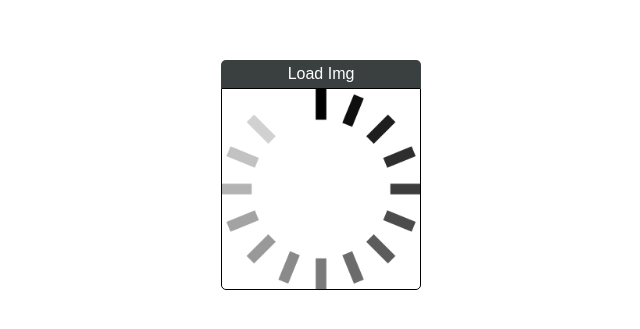
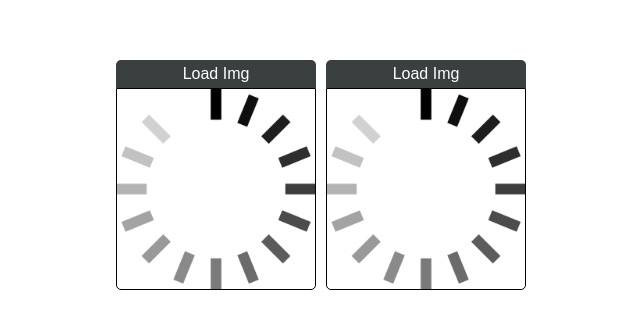
Before and after one commit to KostiantynPolishko2/CW12_ApiDog_20240530, a plain HTML site: page index.html in a window 1280 px wide. Shown: the part 225-554 px from the top of the page, without its empty margins (319-959 px from the left). Drawn offline with Linux system fonts and the light colour scheme.

Commit message:
release 2.0.0 (#2)
* 1 Managed loading random img from Api request.

* 2 Created <buttom> for loading image.

* 3 Extend properties DOM element via Object.defineProperties()

Using DOM element Object.defineProperties() added appiRequest in order to use it as one properties inside event.target.

* 4 Modified function loadImg, created class CardDog

In function loadImg using e.target.nexElementSibling in order to call modification of current unique elemnt.

* 5 Set uped the loading of web pages using only class CardDog

* 6 Created class CardDogHtmlElement extends from HTML element

CardDogHtmlElement include nesting of all tags that represent object Card-Dogs.

```diff
--- /dev/null
+++ b/CardDog.js
@@ -0,0 +1,59 @@
+class CardDog {
+    identifier;
+    api;
+    divIdCardDog;
+
+    constructor(identifier, api){
+        this.identifier = identifier;
+        this.api = api;
+
+        this.createCard(this.identifier, this.api);
+        this.divIDCardDog.querySelector('button').addEventListener('click', this.loadImg);
+    }
+
+    createCard(identifier, api){
+        this.divIDCardDog = document.createElement('div');
+        this.divIDCardDog.id = identifier;
+        this.divIDCardDog.className = 'card_dog';
+
+        let btnLoad = document.createElement('button');
+        btnLoad.type = 'button';
+        btnLoad.name = 'load_img';
+        btnLoad.insertBefore(document.createTextNode('Load Img'), btnLoad.firstElementChild);
+
+        let divImgDog = document.createElement('div');
+        divImgDog.className = 'img_dog';
+        divImgDog.style.backgroundImage = "url('./img/load.png')"
+
+        this.divIDCardDog.appendChild(btnLoad);
+        this.divIDCardDog.appendChild(divImgDog);
+
+        Object.defineProperties(btnLoad, {apiRequest: {value: api, writable: false}})
+    }
+
+    loadImg(e){
+        fetch(e.target.apiRequest).
+        then(res => {
+            if(res.status === 200){
+                return res.json();
+            }
+            else{
+                throw new Error();
+            }
+        }).
+        then(apiObj => {
+
+            if(apiObj.status !== 'success'){
+                throw 'Error!\nImg did not load!'
+            }
+            e.target.nextElementSibling.style.backgroundImage = `url(${apiObj.message})`;
+        }).
+        catch(error => {
+            console.log(error);
+            e.target.nextElementSibling.style.backgroundImage = "url('./img/error404.jpg')";
+        })
+        .finally(() => {
+            console.log('End');
+        });
+    }
+}
--- /dev/null
+++ b/CardDogHtmlElement.js
@@ -0,0 +1,61 @@
+class CardDogHtmlElemnt extends HTMLElement{
+    identifier;
+    api;
+
+    constructor(identifier, api){
+        super();
+
+        this.identifier = identifier;
+        this.api = api;
+
+        this.createCard(this.identifier, this.api);
+        this.querySelector('button').addEventListener('click', this.loadImg);
+    }
+
+    createCard(identifier, api){
+        this.id = identifier;
+        this.className = 'card_dog';
+
+        let btnLoad = document.createElement('button');
+        btnLoad.type = 'button';
+        btnLoad.name = 'load_img';
+        btnLoad.insertBefore(document.createTextNode('Load Img'), btnLoad.firstElementChild);
+
+        let divImgDog = document.createElement('div');
+        divImgDog.className = 'img_dog';
+        divImgDog.style.backgroundImage = "url('./img/load.png')"
+
+        this.appendChild(btnLoad);
+        this.appendChild(divImgDog);
+
+        Object.defineProperties(btnLoad, {apiRequest: {value: api, writable: false}})
+    }
+
+    loadImg(e){
+        fetch(e.target.apiRequest).
+        then(res => {
+            if(res.status === 200){
+                return res.json();
+            }
+            else{
+                throw new Error();
+            }
+        }).
+        then(apiObj => {
+
+            if(apiObj.status !== 'success'){
+                throw 'Error!\nImg did not load!'
+            }
+            e.target.nextElementSibling.style.backgroundImage = `url(${apiObj.message})`;
+        }).
+        catch(error => {
+            console.log(error);
+            e.target.nextElementSibling.style.backgroundImage = "url('./img/error404.jpg')";
+        })
+        .finally(() => {
+            console.log('End');
+        });
+    }
+}
+
+customElements.define('card-dog', CardDogHtmlElemnt);
--- a/index.html
+++ b/index.html
@@ -5,12 +5,14 @@
     <meta name="viewport" content="width=device-width, initial-scale=1.0">
     <title>Lesson12_ApiDog</title>
     <link rel="stylesheet" href="./style.css">
+    <script src="./CardDog.js"></script>
+    <script src="./CardDogHtmlElement.js"></script>
     <script src="./script.js"></script>
 </head>
-<body>
-    <div id="card_dog">
+<body class="flex_row">
+    <!-- <div id="dog1" class="card_dog">
         <button type="button" name="load_img">Load Img</button>
-        <!-- <div id="dog" class="img_dog"></div> -->
-    </div>
+        <div class="img_dog"></div>
+    </div> -->
 </body>
 </html>
--- a/script.js
+++ b/script.js
@@ -1,44 +1,12 @@
 document.addEventListener('DOMContentLoaded', (e)=>{
     console.log('Start');
 
-    createCard(document.getElementById('card_dog'));
-    let apiRequest = 'https://dog.ceo/api/breeds/image/random';
+    let api = 'https://dog.ceo/api/breeds/image/random';
 
-    document.querySelector('button').addEventListener('click', (e) => {
-        loadImg(apiRequest);
-    });
+    const cardDog1 = new CardDog('dog1', api);
+    document.querySelector('body').appendChild(cardDog1.divIDCardDog);
+
+    const cardDogHtml2 = new CardDogHtmlElemnt('dog2', api);
+    document.querySelector('body').appendChild(cardDogHtml2);
+
 })
-
-const loadImg = (apiRequest) => {
-    fetch(apiRequest).
-    then(res => {
-        if(res.status === 200){
-            return res.json();
-        }
-        else{
-            throw new Error();
-        }
-    }).
-    then(apiObj => {
-
-        if(apiObj.status !== 'success'){
-            throw 'Error!\nImg did not load!'
-        }
-        document.querySelector('div.img_dog').style.backgroundImage = `url(${apiObj.message})`;
-    }).
-    catch(error => {
-        console.log(error);
-        document.querySelector('div.img_dog').style.backgroundImage = "url('./img/error404.jpg')";
-    })
-    .finally(() => {
-        console.log('End');
-    });
-}
-
-const createCard = (element) => {
-    let divDog = document.createElement('div');
-    divDog.className = 'img_dog';
-    divDog.style.backgroundImage = "url('./img/load.png')"
-
-    element.appendChild(divDog);
-}
--- a/style.css
+++ b/style.css
@@ -10,9 +10,16 @@ body{
     transform: translate(-50%, -50%);
 }
 
-#card_dog{
+.flex_row{
+    display: flex;
+    flex-direction: row;
+    align-items: center;
+    justify-content: space-around;
+}
+
+.card_dog{
     width: 200px;
-}
+    margin: 5px;
 
 .img_dog{
     height: 200px;
```
